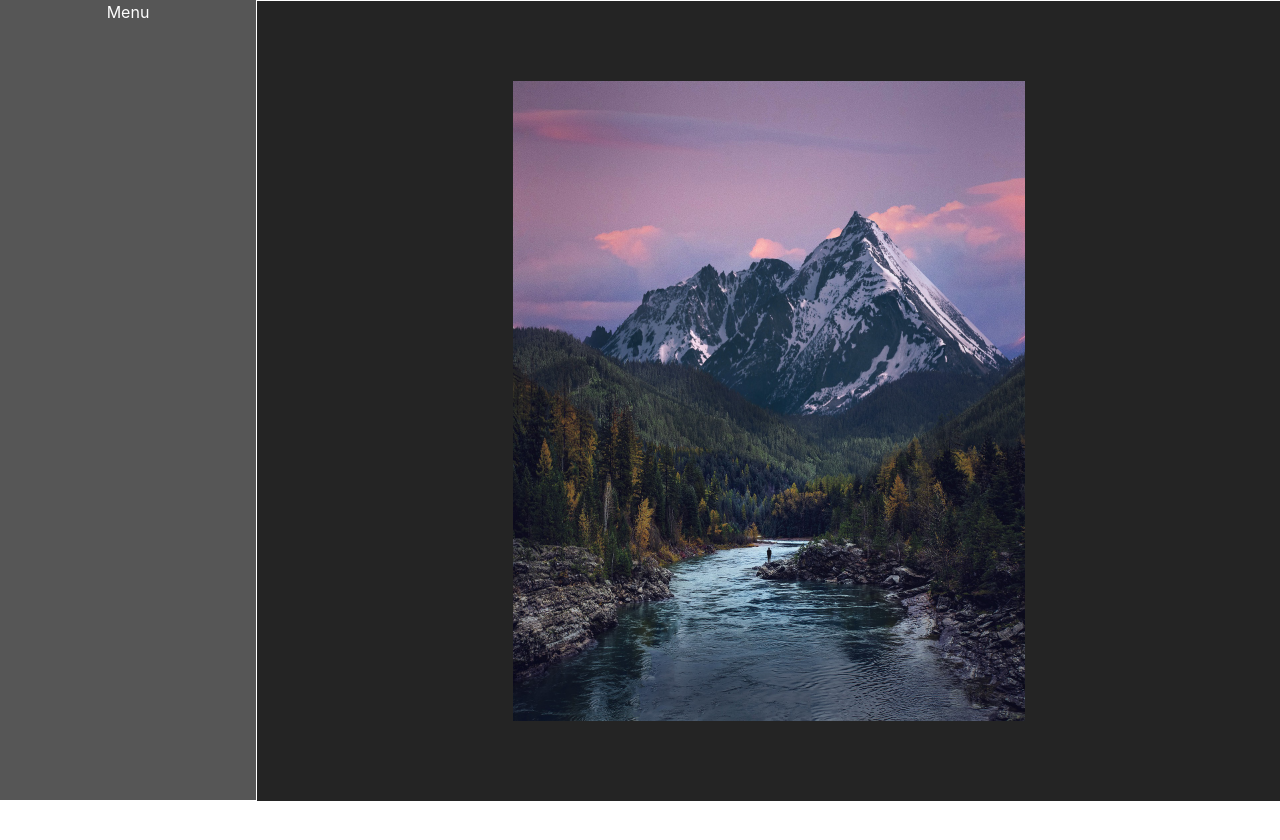
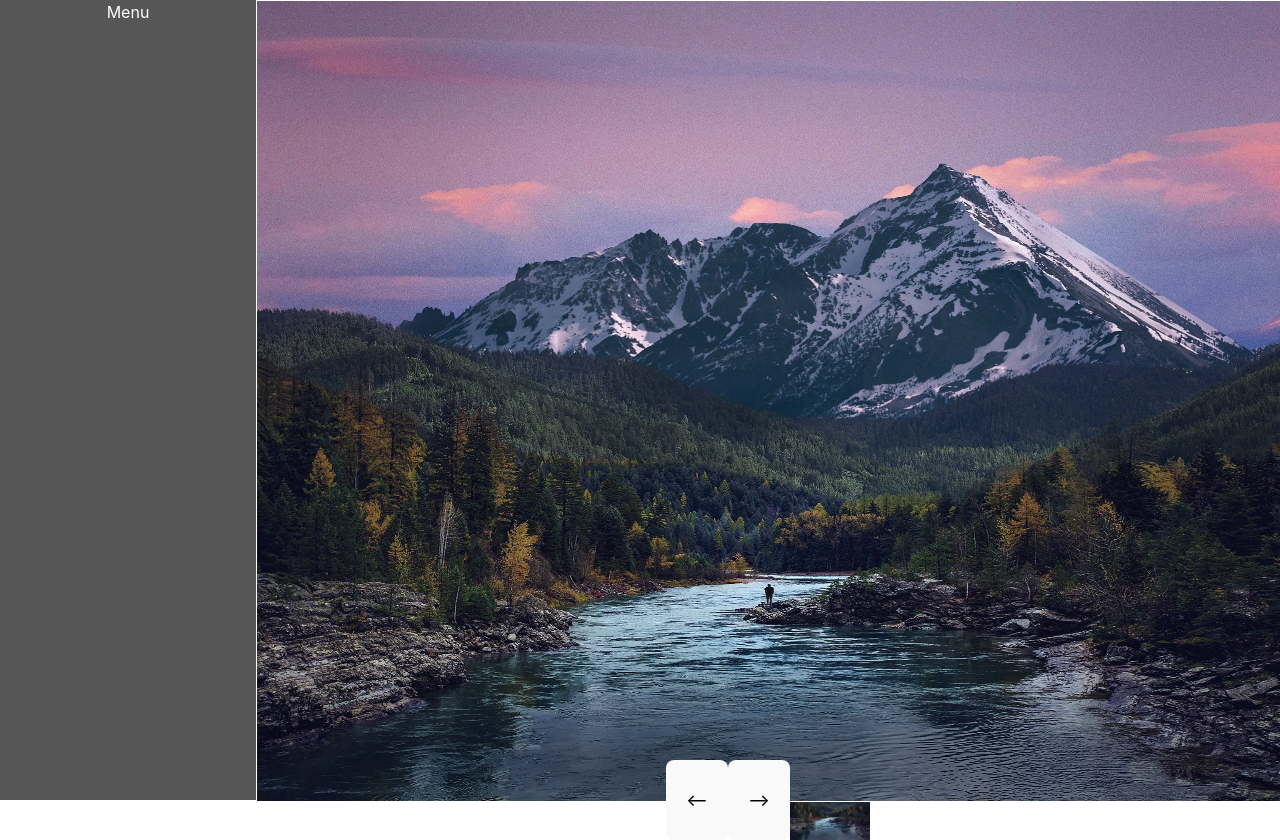
Before and after one commit to khintz34/photo-gallery, a React (Vite) app: page / in a window 1280 px wide. Both pictures are taken after a click on the picture 343 px from the left and 104 px from the top of the page. Before the commit the page ends 800 px from the top, so only its background shows below. Built offline with nearby package versions, Linux system fonts and the light colour scheme; grey boxes are pictures that could not be loaded.

Commit message:
proper arrow keys

```diff
--- a/src/components/Gallery/Gallery.css
+++ b/src/components/Gallery/Gallery.css
@@ -46,3 +46,26 @@
 .show {
   display: flex;
 }
+
+.viewport {
+  border: 1px solid white;
+  position: fixed;
+  top: 0;
+  left: 20vw;
+  height: 100vh;
+  width: 80vw;
+  z-index: 2;
+  display: flex;
+  justify-content: center;
+  align-items: center;
+  background-color: var(--main-background);
+}
+
+button {
+  z-index: 50;
+}
+
+.testing {
+  height: 10vh;
+  width: 10vh;
+}
--- a/src/components/Gallery/Gallery.jsx
+++ b/src/components/Gallery/Gallery.jsx
@@ -20,6 +20,8 @@ const Gallery = () => {
   const changeViewingStatus = useViewPortStore((state) => state.changeStatus);
   const viewingNumber = useViewNumberStore((state) => state.viewingNumber);
   const changeViewingNumber = useViewNumberStore((state) => state.changeStatus);
+  const increaseNumber = useViewNumberStore((state) => state.increaseNumber);
+  const decreaseNumber = useViewNumberStore((state) => state.decreaseNumber);
 
   const closeModal = () => {
     if (viewingStatus === "show") {
@@ -27,28 +29,48 @@ const Gallery = () => {
     }
   };
 
-  useEffect(() => {
-    console.log(viewingStatus);
-  });
+  document.onkeydown = checkKey;
+
+  function checkKey(e, direction) {
+    e = e || window.event;
+
+    if (e.keyCode == "37" || direction === "i") {
+      // left arrow
+      if (viewingNumber === 0) {
+        changeViewingStatus("hide");
+        return;
+      }
+      decreaseNumber();
+    } else if (e.keyCode == "39" || direction === "d") {
+      // right arrow
+      if (viewingNumber === photoList.length - 1) {
+        changeViewingStatus("hide");
+        return;
+      }
+      increaseNumber();
+    }
+  }
 
   return (
-    <div id="galleryContainer" onClick={closeModal}>
+    <div id="galleryContainer">
       <div id="dateContainer">
         {firstDate} - {lastDate}{" "}
       </div>
-      <div id="galleryMain">
+      <div id="galleryMain" onClick={closeModal}>
         {(() => {
           let pics = [];
           for (let i = 0; i < PhotoArray.length; i++) {
             pics.push(
               <div className="picContainer" key={`${photoList[i].name}-image`}>
                 <img
+                  id={`photoImage-${i}`}
                   src={photoList[i].image}
                   alt={photoList[i].name}
                   className="photoArrayImage"
                   onClick={() => {
                     setViewImage(i);
                     changeViewingStatus("show");
+                    changeViewingNumber(i);
                   }}
                 />
               </div>
@@ -57,8 +79,17 @@ const Gallery = () => {
           return pics;
         })()}
       </div>
-      <div className={`viewportContainer ${viewingStatus}`}>
-        <Viewport list={photoList} num={viewImage} />
+      <div
+        className={`viewportContainer ${viewingStatus}`}
+        onKeyDown={(e) => checkKey(e)}
+      >
+        <img src={photoList[viewingNumber].image} className="viewport" alt="" />
+      </div>
+      <div className={viewingStatus}>
+        <button onClick={(e) => checkKey(e, "i")}>{"<--"}</button>
+        <button onClick={(e) => checkKey(e, "d")}>{"-->"}</button>
+
+        <img src={photoList[viewingNumber].image} className="testing" alt="" />
       </div>
     </div>
   );
--- a/src/components/viewingPort/ViewPort.jsx
+++ b/src/components/viewingPort/ViewPort.jsx
@@ -1,19 +1,17 @@
 import React, { useEffect, useRef, useState } from "react";
 import "./ViewPort.css";
 import { useViewPortStore } from "../../stores/viewPortStore";
+import { useViewNumberStore } from "../../stores/viewNumberStore";
 
 const Viewport = (props) => {
   const [indexNum, setIndexNum] = useState(props.num);
   const list = props.list;
   const viewingStatus = useViewPortStore((state) => state.viewingStatus);
   const changeViewingStatus = useViewPortStore((state) => state.changeStatus);
+  const viewingNumber = useViewNumberStore((state) => state.viewingNumber);
+  const changeViewingNumber = useViewNumberStore((state) => state.changeStatus);
   const viewingRef = useRef();
-  console.log(indexNum);
-  console.log("num", props.num);
-
-  useEffect(() => {
-    setIndexNum(props.num);
-  }, [indexNum]);
+  console.log(viewingNumber);
 
   useEffect(() => {
     if (viewingStatus === "show") {
@@ -21,36 +19,45 @@ const Viewport = (props) => {
     }
   }, [viewingStatus]);
 
+  useEffect(() => console.log(indexNum, "INDEX USE"), [indexNum]);
+
   function checkKey(e) {
     e = e || window.event;
-    console.log(indexNum);
 
     if (e.keyCode == "37") {
       // left arrow
-      if (indexNum === 0) {
+      if (viewingNumber === 0) {
         console.log("hide");
         changeViewingStatus("hide");
         return;
       }
-      let newNum = indexNum - 1;
-      setIndexNum(newNum);
+      let newNum = viewingNumber - 1;
+      changeViewingNumber(newNum);
+      console.log(viewingNumber);
+      let numNew = indexNum - 1;
+      setIndexNum(numNew);
     } else if (e.keyCode == "39") {
       // right arrow
-      if (indexNum === list.length - 1) {
+      if (viewingNumber === list.length - 1) {
         /* ! work on this */
         changeViewingStatus("hide");
         return;
       }
-      let newNum = indexNum + 1;
-      setIndexNum(newNum);
+      console.log("viewingNum RIght:", viewingNumber);
+      let newNum = viewingNumber + 1;
+      changeViewingNumber(newNum);
+
+      console.log("indexNum RIght:", indexNum);
+      let numNew = indexNum + 1;
+      setIndexNum(numNew);
     }
   }
 
   return (
     <div className={`viewPort`} onKeyDown={(e) => checkKey(e)} ref={viewingRef}>
       <img
-        src={list[indexNum].image}
-        alt={list[indexNum].name}
+        src={list[viewingNumber].image}
+        alt={list[viewingNumber].name}
         className="viewPortImg"
       />
     </div>
--- a/src/stores/mobileSetting.js
+++ b/src/stores/mobileSetting.js
@@ -1,4 +1,4 @@
-import create from "zustand";
+import { create } from "zustand";
 
 export const useMobileStore = create((set) => ({
   mobileStatus: false,
--- a/src/stores/viewNumberStore.js
+++ b/src/stores/viewNumberStore.js
@@ -1,6 +1,10 @@
-import create from "zustand";
+import { create } from "zustand";
 
 export const useViewNumberStore = create((set) => ({
-  viewingNumber: "hide",
+  viewingNumber: 0,
   changeStatus: (status) => set((state) => ({ viewingNumber: status })),
+  increaseNumber: () =>
+    set((state) => ({ viewingNumber: state.viewingNumber + 1 })),
+  decreaseNumber: () =>
+    set((state) => ({ viewingNumber: state.viewingNumber - 1 })),
 }));
--- a/src/stores/viewPortStore.js
+++ b/src/stores/viewPortStore.js
@@ -1,4 +1,4 @@
-import create from "zustand";
+import { create } from "zustand";
 
 export const useViewPortStore = create((set) => ({
   viewingStatus: "hide",
```
